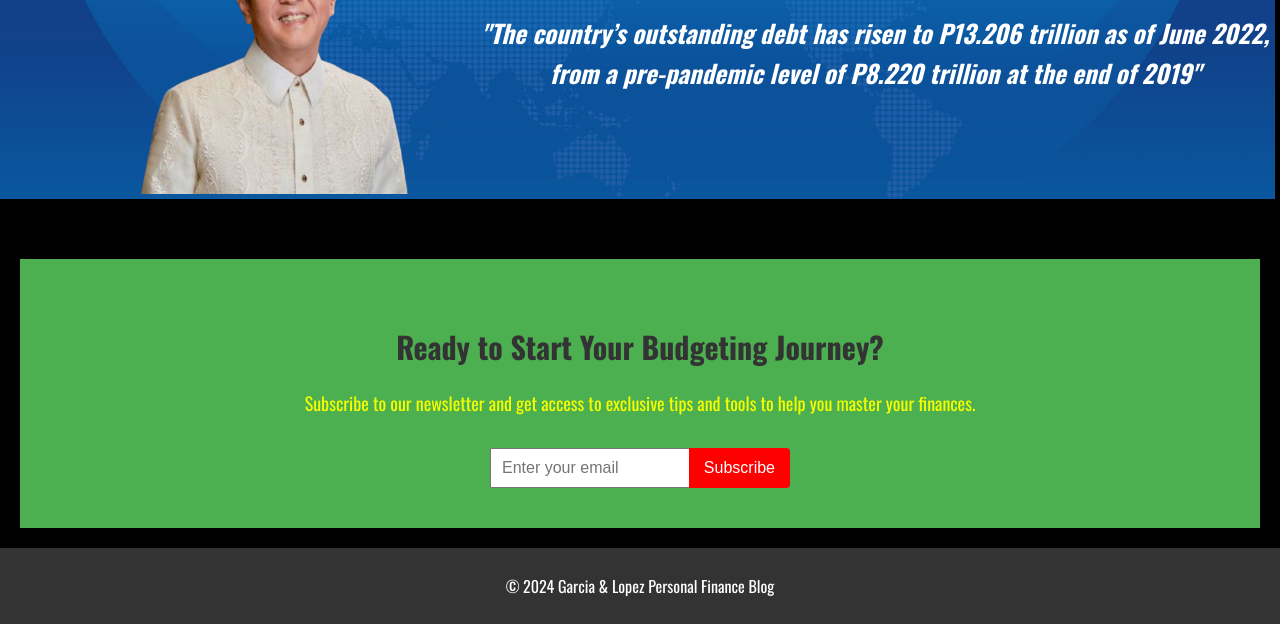
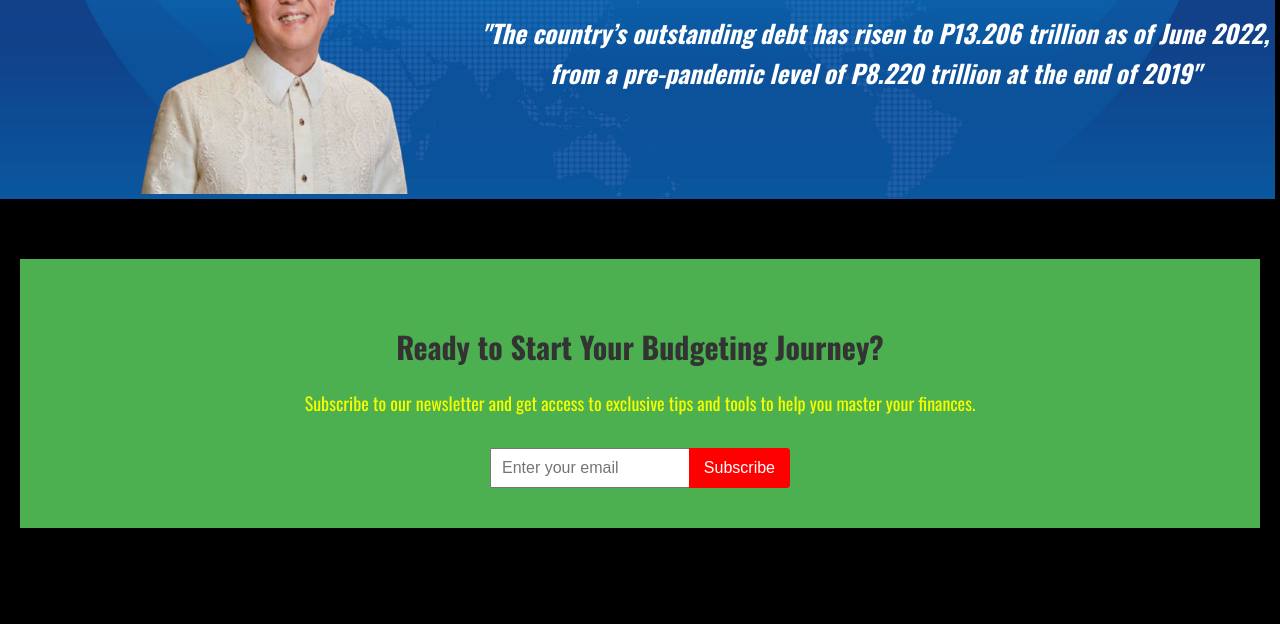
Before and after one commit to Aeeztic/Lopez-Garcia-Financial.github.io, a plain HTML site: page budgeting.html in a window 1280 px wide. Shown: the part 682-1306 px from the top of the page. After the commit the page ends 1230 px from the top, so only its background shows below. Drawn offline with nearby package versions, Linux system fonts and the light colour scheme.

Commit message:
Update budgeting.html

```diff
--- a/budgeting.html
+++ b/budgeting.html
@@ -57,9 +57,5 @@
                 </form>
         </div>
     </section>
-
-    <footer>
-        <p>&copy; 2024 Garcia & Lopez Personal Finance Blog</p>
-    </footer>
 </body>
 </html>
```
